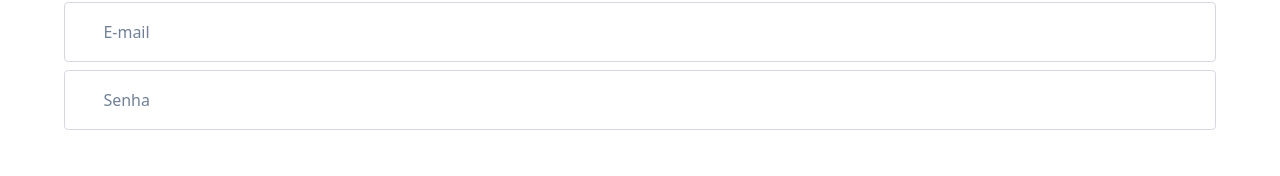
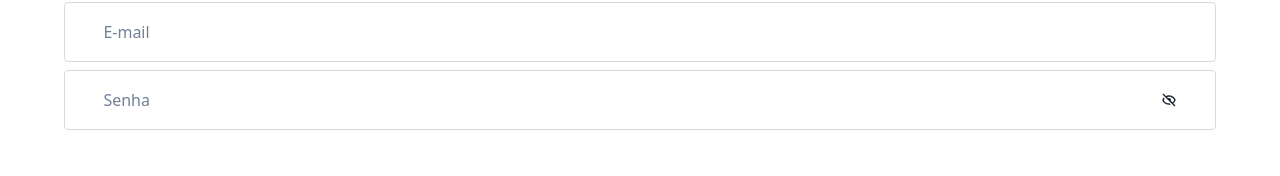
Before and after one commit to WeslleiBrito/project-front-end-integrator, a React (Create React App) app in the folder front-integator/: page /user/login in a window 1280 px wide. Shown: the part 361-537 px from the top of the page. Built offline with nearby package versions, Linux system fonts and the light colour scheme.

Commit message:
Inclusão da função de exibir ou não senha

```diff
--- a/front-integator/src/Pages/Login/LoginPage.js
+++ b/front-integator/src/Pages/Login/LoginPage.js
@@ -1,4 +1,4 @@
-import {Main, Logo, Title, FormLogin, InputEmail, InputPassword, ButtonContinue, ButtonCreateAccount, Phrase} from './LoginStyle'
+import {Main, Logo, Title, FormLogin, InputEmail, InputPassword, ButtonContinue, ButtonCreateAccount, Phrase, ContainerPassword, Eye} from './LoginStyle'
 import React, { useState } from 'react';
 import logoLabenu from '../../assets/img/logo-labenu.svg'
 import axios, { AxiosError } from "axios";
@@ -20,6 +20,11 @@ export const LoginPage = () => {
     const navigate = useNavigate()
     const context = useContext(PostsContext)
     const { error, handleSetError, setPost } = context
+    const [statusEye, setStatusEye] = useState(false)
+
+    const setStatus = () => {
+        setStatusEye(!statusEye)
+    }
 
     const login = async (event) => {
         event.preventDefault()
@@ -79,7 +84,10 @@ export const LoginPage = () => {
             <Phrase>O projeto de rede social da Labenu</Phrase>
             <FormLogin onSubmit={login}>
                 <InputEmail placeholder='E-mail' name='email' value={form.name} onChange={onChange} required autoComplete='off'/>
-                <InputPassword placeholder='Senha' name='password' value={form.password} onChange={onChange} autoComplete='off' required/>
+                <ContainerPassword>
+                    <InputPassword type={statusEye ? 'text' : "password"} placeholder='Senha' name='password' value={form.password} onChange={onChange} autoComplete='off' autoCapitalize="none"required/>
+                    <Eye status={statusEye} setStatus={setStatus}/>
+                </ContainerPassword>
                 <ButtonContinue>Continuar {loadingSpiner ? <CircularProgress isIndeterminate color='black' size={"1.75rem"}/> : ""}</ButtonContinue>
             </FormLogin>
             <ButtonCreateAccount onClick={() => {goSignup(navigate)}}>Crie uma conta!</ButtonCreateAccount>
--- a/front-integator/src/Pages/Login/LoginStyle.js
+++ b/front-integator/src/Pages/Login/LoginStyle.js
@@ -1,4 +1,5 @@
 import styled from "styled-components";
+import { BiShow, BiHide } from "react-icons/bi";
 
 
 export const Main = styled.main`
@@ -67,8 +68,8 @@ export const InputEmail = styled.input.attrs({type: "email"})`
     width: 100%;
 `
 
-export const InputPassword = styled.input.attrs({type: "password"})`
-    height: 3.75rem;
+export const InputPassword = styled.input`
+    height: 100%;
     flex-shrink: 0;
     color: #000;
     font-family: Noto Sans;
@@ -76,14 +77,24 @@ export const InputPassword = styled.input.attrs({type: "password"})`
     font-style: normal;
     font-weight: 400;
     line-height: normal;
+    border: none;
+    outline: 0;
+
+
+`
+export const ContainerPassword = styled.div`
+    height: 3.75rem;
     padding-left: 3vw;
+    padding-right: 3vw;
+    display: flex;
+    justify-content: space-between;
+    align-items: center;
     border-radius: 0.25rem;
     border: 1px solid #D5D8DE;
     margin-top: 1vh;
     width: 100%;
     margin-bottom: 6vh;
 `
-
 export const ButtonContinue = styled.button.attrs({type: 'submit'})`
     height: 6vh;
     background: linear-gradient(to right, #FF6489, #F9B24E );
@@ -123,3 +134,16 @@ export const ButtonCreateAccount = styled.button`
     border: 1px solid #FE7E02;
     margin-top: 2vh;
 `
+
+export const Eye = ({status, setStatus}) => {
+
+if(status){
+    return(
+        <BiShow onClick={() => setStatus()}  />
+    )
+}
+
+return(
+    <BiHide onClick={() => setStatus()} />
+)
+}
--- a/front-integator/src/components/comment/CommentStyle.js
+++ b/front-integator/src/components/comment/CommentStyle.js
@@ -1,7 +1,7 @@
 import styled from "styled-components";
 import React from 'react';
 import { TbArrowBigUp, TbArrowBigDown } from "react-icons/tb";
-import { BiMessage } from "react-icons/bi";
+import { BiMessage, BiShow, BiHide } from "react-icons/bi";
 
 
 export const Item = styled.li`
@@ -103,3 +103,15 @@ export const NumberLike = styled.p`
 export const NumberComments = styled.p`
     font-size: 2vh;
 `
+export const Eye = ({status, setStatus}) => {
+
+    if(status){
+        return(
+            <BiShow onClick={() => setStatus()}/>
+        )
+    }
+
+    return(
+        <BiHide onClick={() => setStatus()}/>
+    )
+}
```
